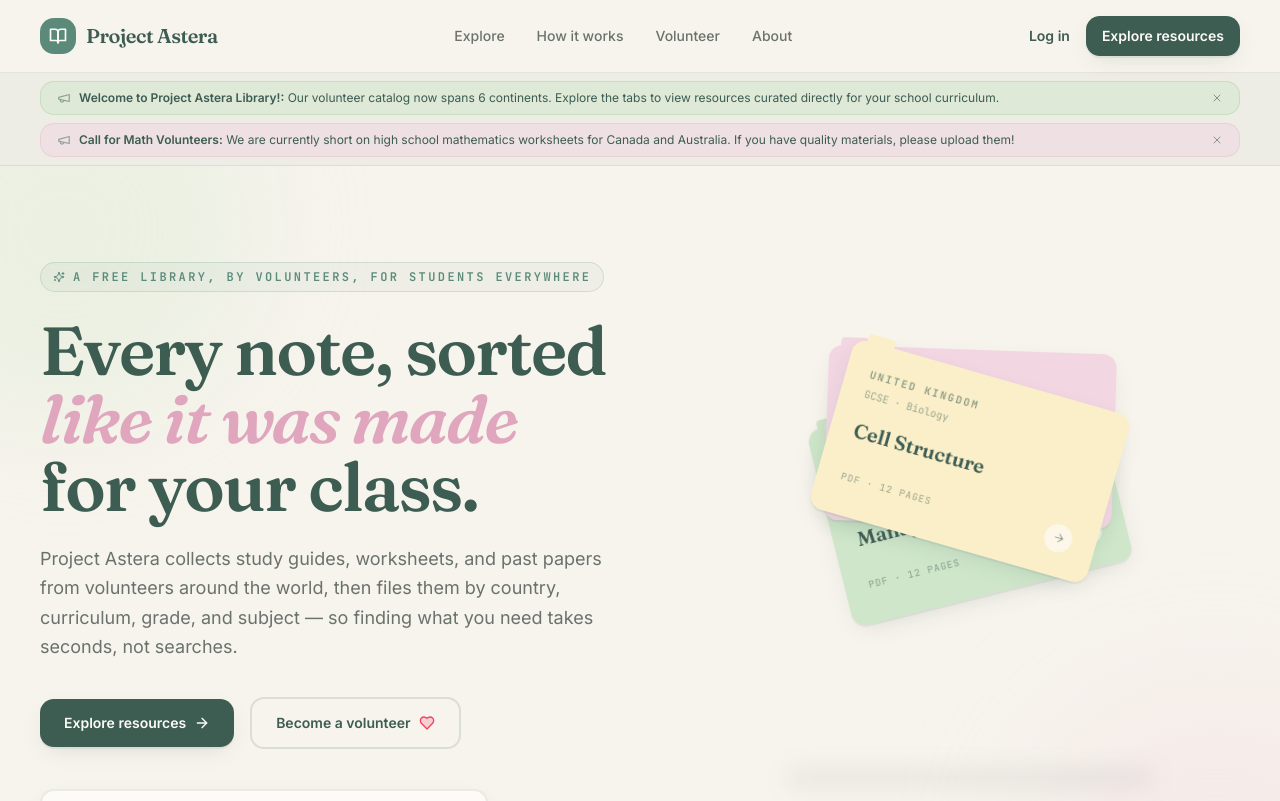
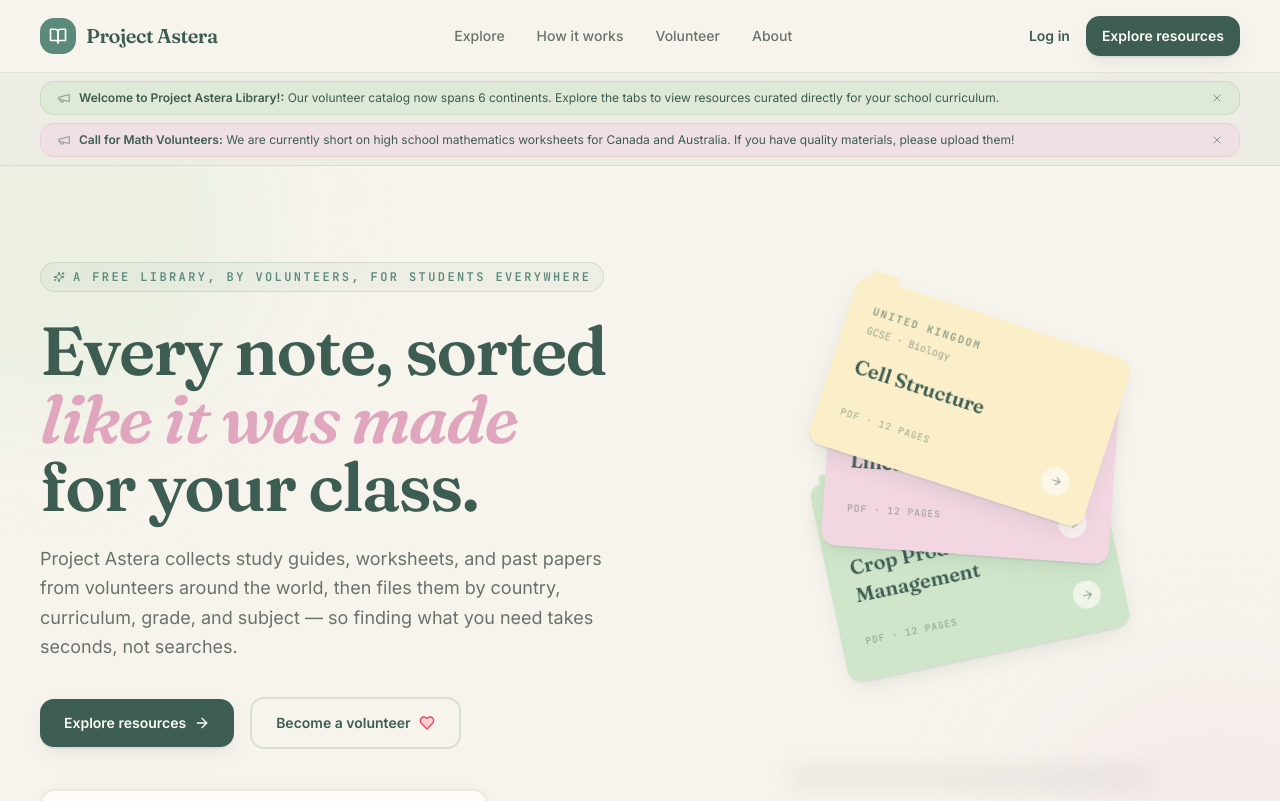
Before and after one commit to ElleBabaran/Project-Asteria, a Next.js app: page / in a window 1280 px wide. Shown: the top 801 px of the page. Built offline with nearby package versions, Linux system fonts and the light colour scheme.

Commit message:
style: spread out hero cards to prevent overlap

```diff
--- a/src/components/Hero.tsx
+++ b/src/components/Hero.tsx
@@ -10,32 +10,35 @@ const catalogCards = [
     country: "India",
     path: "CBSE · Class 8 · Science",
     topic: "Crop Production and Management",
-    rot: "-14deg",
-    rotFrom: "-20deg",
+    rot: "-12deg",
+    rotFrom: "-25deg",
     color: "bg-leaf-light",
     delay: "0.1s",
-    topOffset: "80px",   // bottom-most in the stack
+    topOffset: "140px",
+    leftOffset: "-30px",
   },
   {
     country: "United States",
     path: "Common Core · Grade 8 · Math",
     topic: "Linear Equations",
-    rot: "2deg",
-    rotFrom: "-2deg",
+    rot: "4deg",
+    rotFrom: "0deg",
     color: "bg-blush-light",
     delay: "0.28s",
     drift: true,
-    topOffset: "40px",   // middle card
+    topOffset: "70px",
+    leftOffset: "0px",
   },
   {
     country: "United Kingdom",
     path: "GCSE · Biology",
     topic: "Cell Structure",
-    rot: "16deg",
-    rotFrom: "22deg",
+    rot: "18deg",
+    rotFrom: "30deg",
     color: "bg-butter-light",
     delay: "0.46s",
-    topOffset: "60px",   // slightly offset from middle
+    topOffset: "0px",
+    leftOffset: "30px",
   },
 ];
 
@@ -133,7 +136,7 @@ export default function Hero() {
                 {
                   "--rot-from": card.rotFrom,
                   "--rot-to": card.rot,
-                  transform: `translateX(-50%) rotate(${card.rot})`,
+                  transform: `translateX(calc(-50% + ${card.leftOffset})) rotate(${card.rot})`,
                   top: card.topOffset,
                   zIndex: i,
                   animationDelay: card.delay,
```
